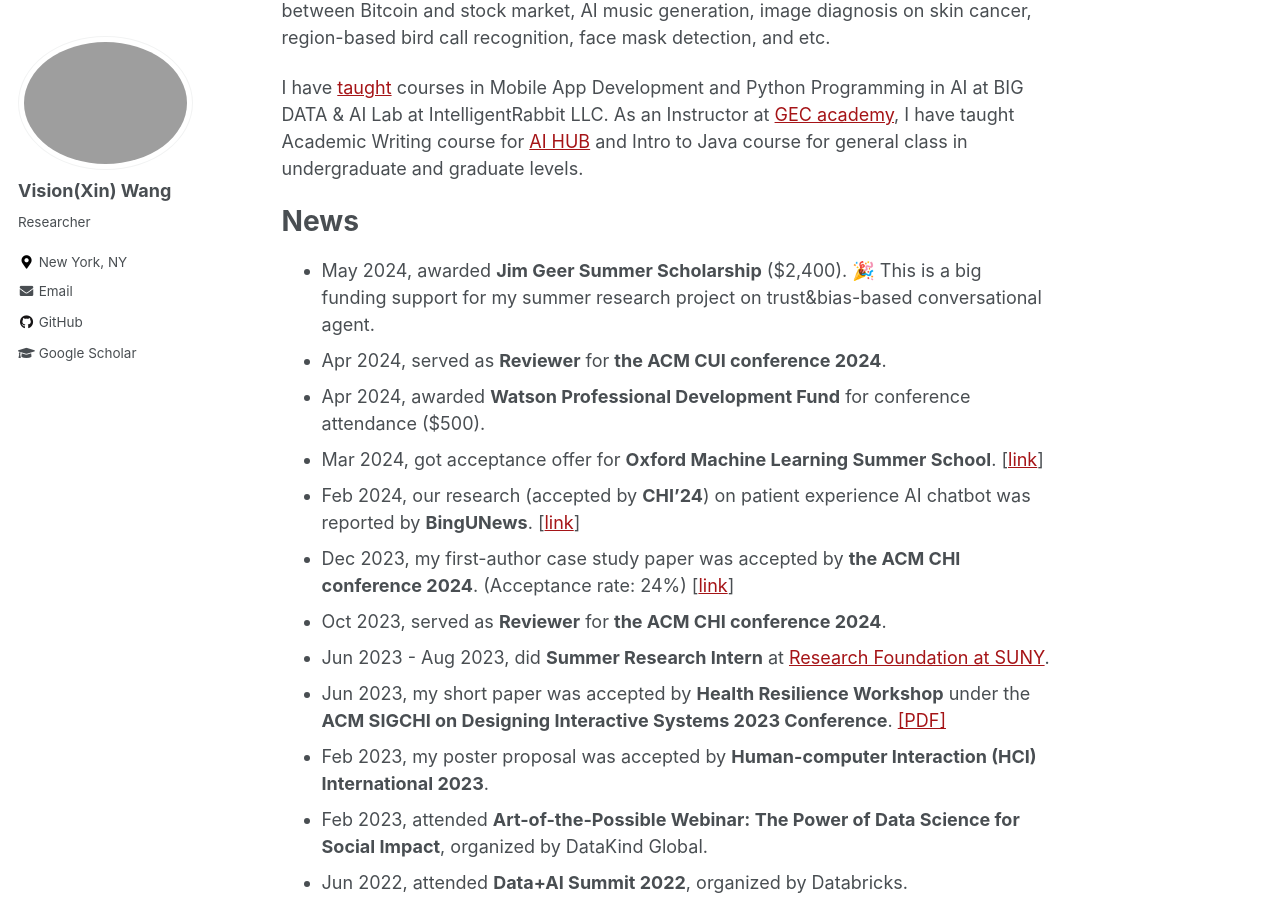
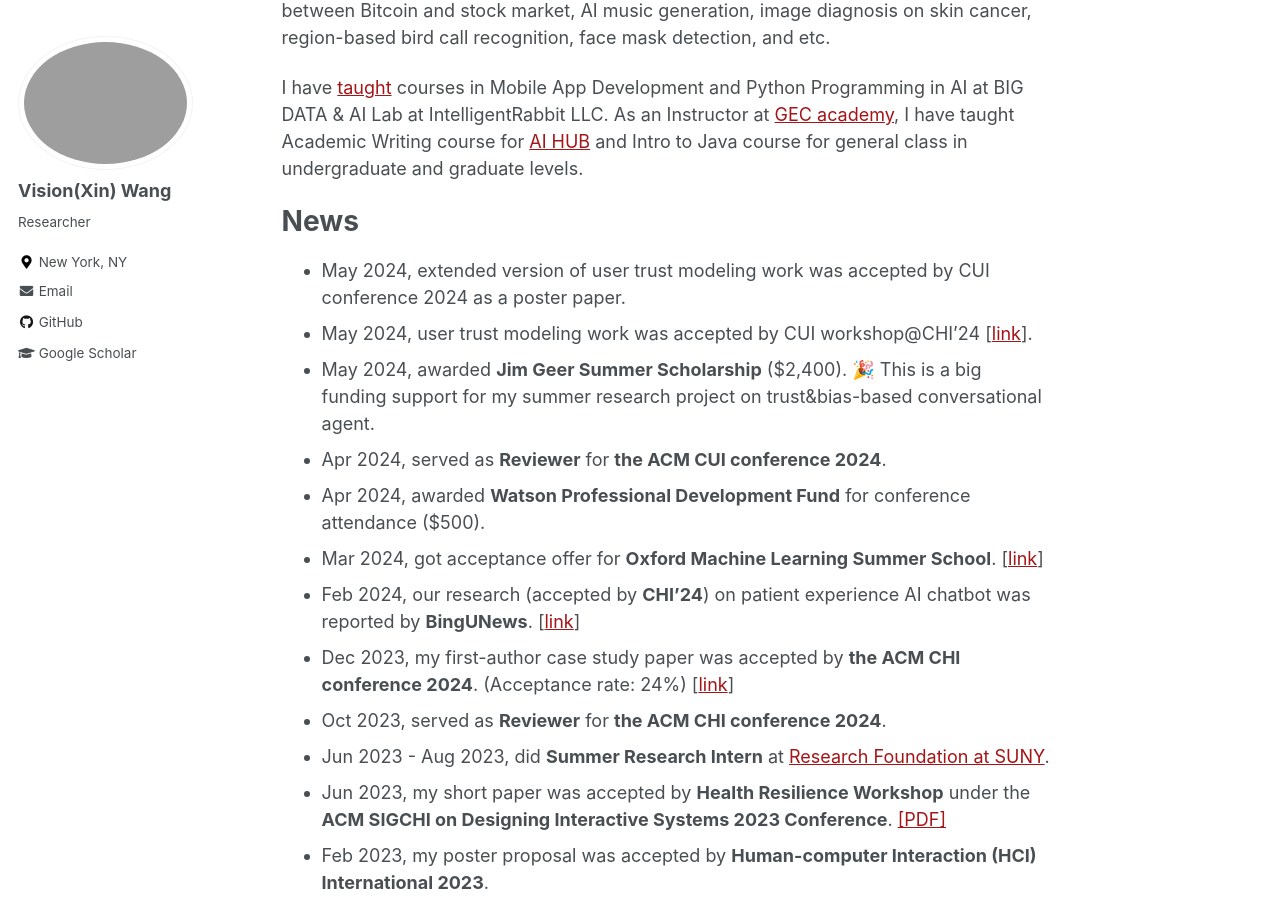
Before and after one commit to xin-wang-kr/xin-wang-kr.github.io, a Jekyll site: the page built from _pages/about.md, in a window 1280 px wide and 900 px high, scrolled down 619 px. Built offline with Jekyll 4.4.1, drawn with Linux system fonts in a browser that asks for light colours.

Commit message:
Update about.md

```diff
--- a/_pages/about.md
+++ b/_pages/about.md
@@ -26,6 +26,8 @@ I have [taught](teaching) courses in Mobile App Development and Python Programmi
 As an Instructor at [GEC academy](https://www.gecacademy.com/), I have taught Academic Writing course for [AI HUB](https://www.gecacademy.com/ai-hub) and Intro to Java course for general class in undergraduate and graduate levels.
 
 # News
+* May 2024, extended version of user trust modeling work was accepted by CUI conference 2024 as a poster paper.
+* May 2024, user trust modeling work was accepted by CUI workshop@CHI'24 [[link](https://cui.acm.org/workshops/CHI2024/wp-content/uploads/2024/04/User-Trust-Modeling-in-Conversational-User-Interface-Based-onWord-Embedding-Bias.pdf)].
 * May 2024, awarded __Jim Geer Summer Scholarship__ ($2,400). 🎉 This is a big funding support for my summer research project on trust&bias-based conversational agent.
 * Apr 2024, served as __Reviewer__ for __the ACM CUI conference 2024__.
 * Apr 2024, awarded __Watson Professional Development Fund__ for conference attendance ($500).
```
